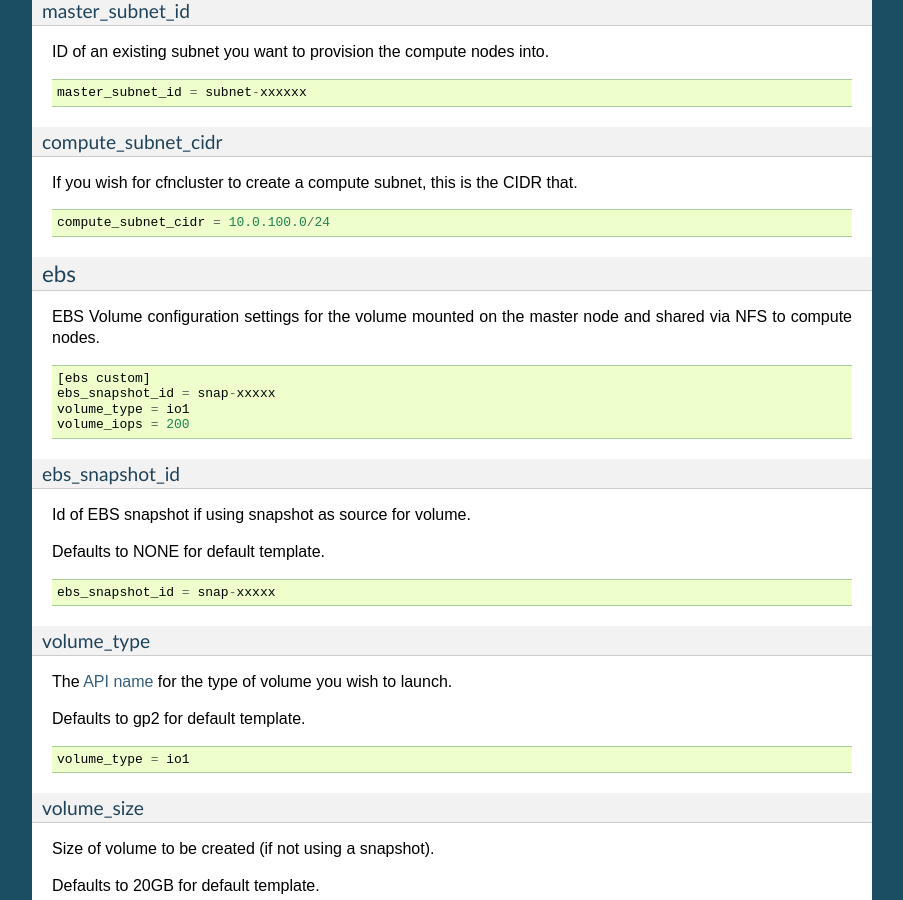
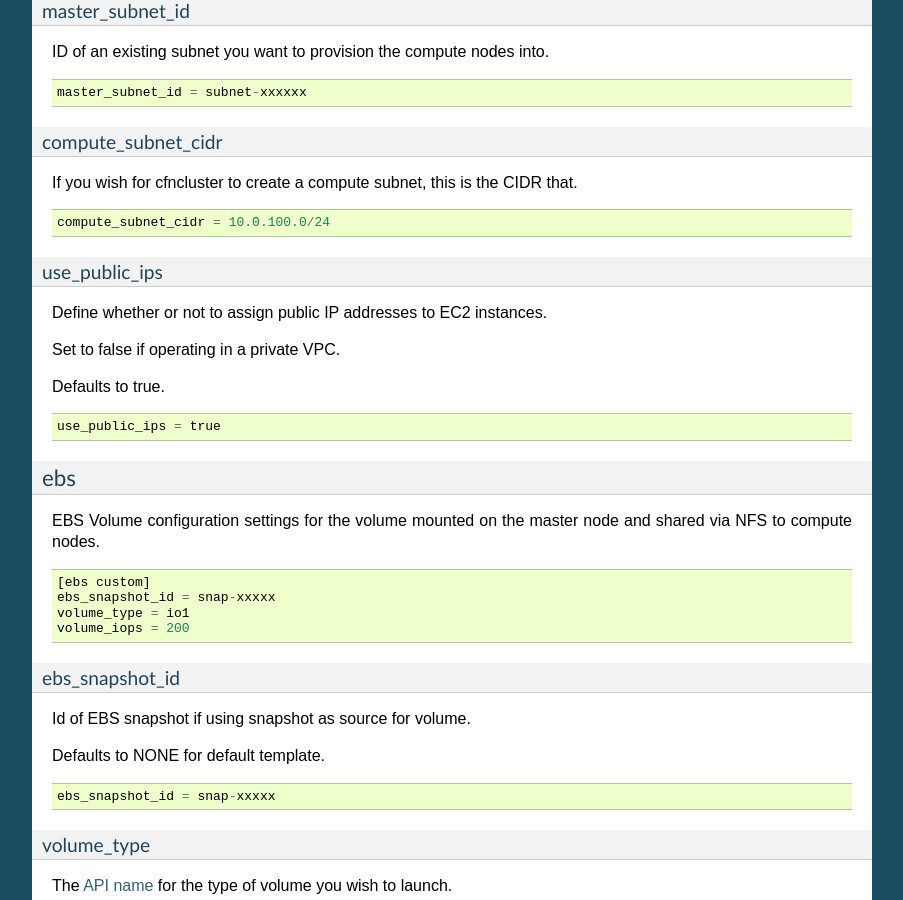
Before and after one commit to aws/aws-parallelcluster, a Sphinx documentation site: the page built from docs/source/configuration.rst, in a window 1280 px wide and 900 px high, scrolled down 7238 px. Shown: the whole window, without its empty margins (198-1101 px from the left). Built offline with Sphinx 7.4.7, drawn with Linux system fonts in a browser that asks for light colours.

Commit message:
Adding use_public_ips to documentation.

```diff
--- a/docs/source/configuration.rst
+++ b/docs/source/configuration.rst
@@ -361,6 +361,16 @@ If you wish for cfncluster to create a compute subnet, this is the CIDR that. ::
 
     compute_subnet_cidr = 10.0.100.0/24
 
+use_public_ips
+""""""""""""""
+Define whether or not to assign public IP addresses to EC2 instances.
+
+Set to false if operating in a private VPC.
+
+Defaults to true. ::
+
+    use_public_ips = true
+
 .. _ebs_section:
 
 ebs
```
